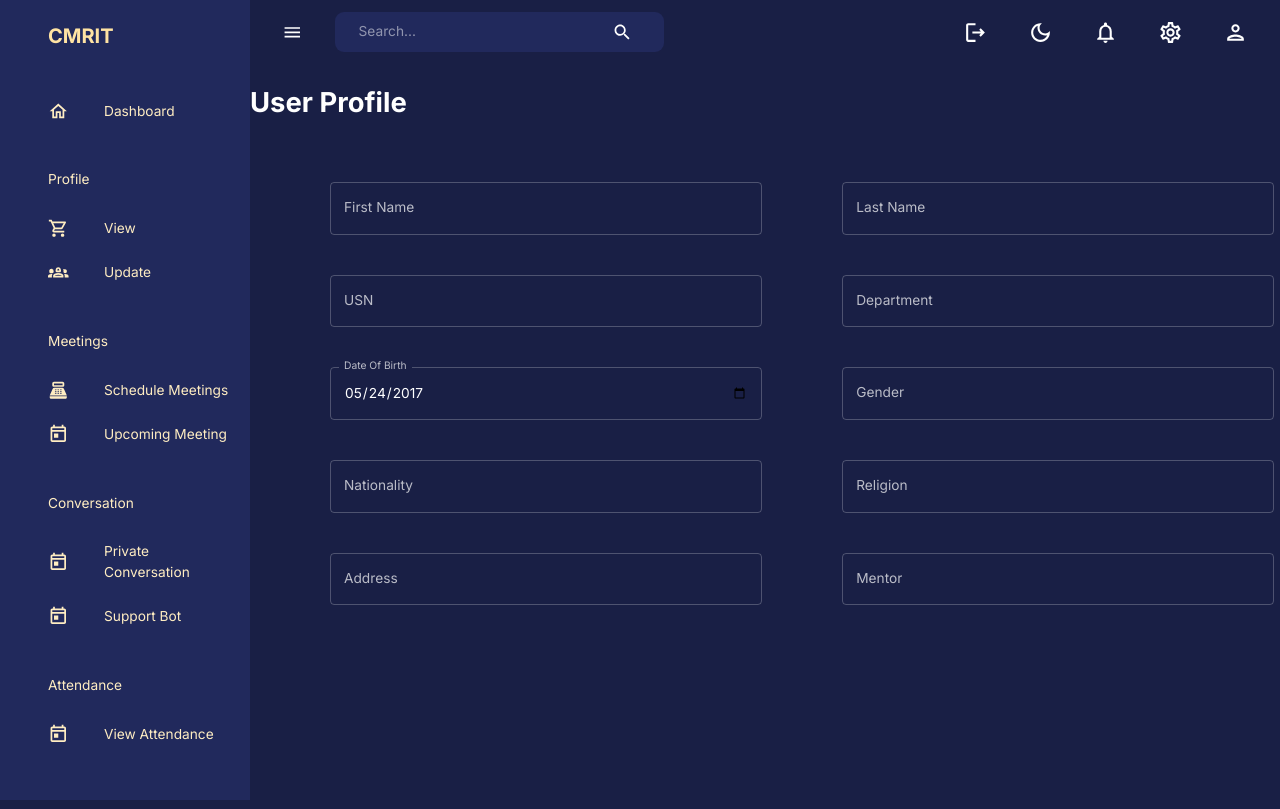
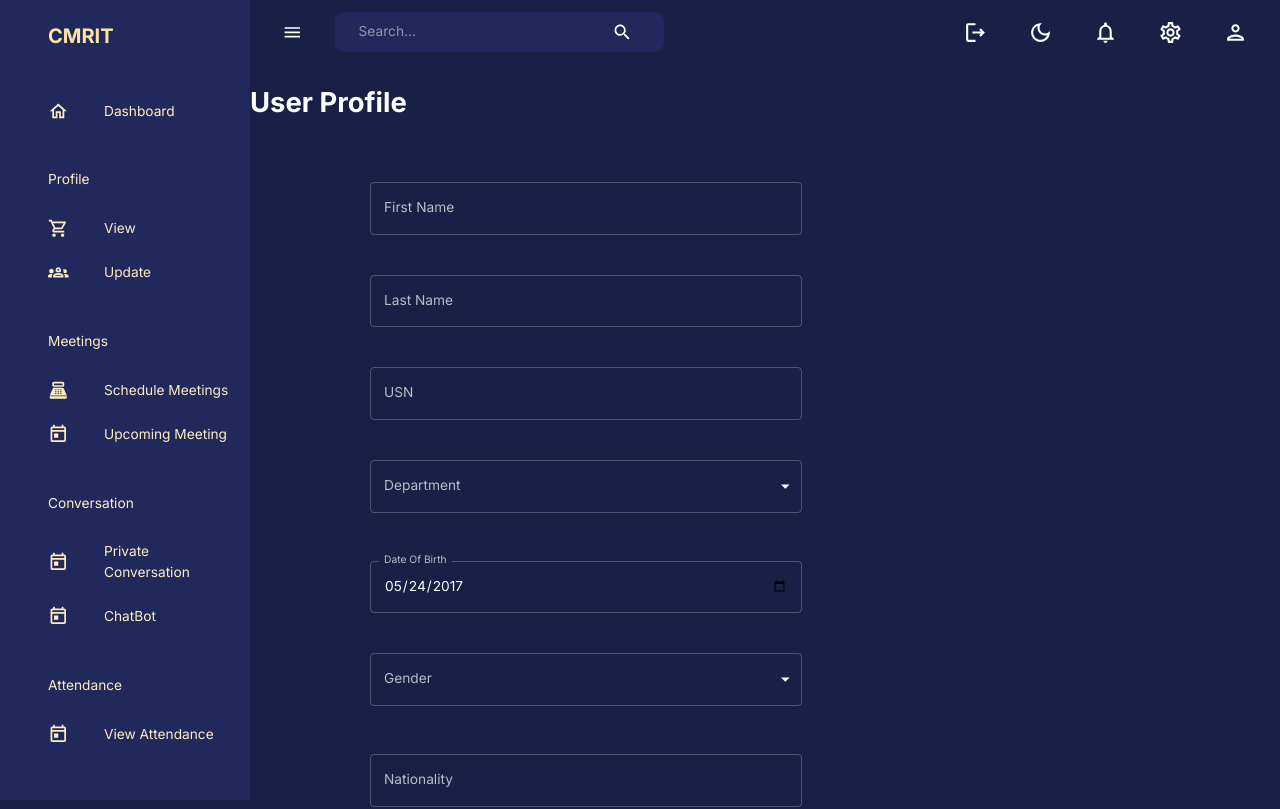
Before and after one commit to dreadwing5/eMithru, a React (Vite) app: page /profile in a window 1280 px wide. Shown: the top 809 px of the page. Built offline with nearby package versions, Linux system fonts and the light colour scheme; no server answers; sample sign-in values are in the browser's storage.

Commit message:
Profile UI updates

```diff
--- /dev/null
+++ b/src/components/Header.jsx
@@ -0,0 +1,22 @@
+import { Typography, Box, useTheme } from "@mui/material";
+
+const Header = ({ title, subtitle }) => {
+  const theme = useTheme();
+  return (
+    <Box mb="30px">
+      <Typography
+        variant="h2"
+        color={theme.palette.grey[100]}
+        fontWeight="bold"
+        sx={{ m: "0 0 5px 0" }}
+      >
+        {title}
+      </Typography>
+      <Typography variant="h5" color={theme.palette.greenAccent[400]}>
+        {subtitle}
+      </Typography>
+    </Box>
+  );
+};
+
+export default Header;
--- a/src/components/Sidebar.jsx
+++ b/src/components/Sidebar.jsx
@@ -70,7 +70,7 @@ const navItems = [
     icon: <TodayOutlined />,
   },
   {
-    text: "Support Bot",
+    text: "ChatBot",
     icon: <TodayOutlined />,
   },
 
--- a/src/scenes/UserCreate.jsx
+++ b/src/scenes/UserCreate.jsx
@@ -12,6 +12,7 @@ const UserCreate = () => {
         component="form"
         sx={{
           "& .MuiTextField-root": { m: 3, ml: 8, width: "55ch" },
+          "& .MuiButton-root": { m: 3, ml: 8, width: "80%" },
         }}
         noValidate
         autoComplete="off"
@@ -48,22 +49,13 @@ const UserCreate = () => {
         </div>
         <div>
           <TextField
-            sx={{
-              width: { sm: 300, md: 300 },
-              "& .MuiInputBase-root": {
-                width: 1030,
-              },
-            }}
             label="Phone"
             id="outlined-size-small"
             defaultValue=""
             size="small"
           />
         </div>
-
-        <Button sx={{ m: 3, ml: 8, p: 1, width: "137ch" }} variant="contained">
-          Add User
-        </Button>
+        <Button variant="contained">Add User</Button>
       </Box>
     </>
   );
--- a/src/scenes/UserProfile.jsx
+++ b/src/scenes/UserProfile.jsx
@@ -1,6 +1,10 @@
 import * as React from "react";
 import Box from "@mui/material/Box";
 import TextField from "@mui/material/TextField";
+import InputLabel from "@mui/material/InputLabel";
+import MenuItem from "@mui/material/MenuItem";
+import FormControl from "@mui/material/FormControl";
+import Select from "@mui/material/Select";
 
 const UserProfile = () => {
   return (
@@ -11,7 +15,8 @@ const UserProfile = () => {
         <Box
           component="form"
           sx={{
-            "& .MuiTextField-root": { mt: 5, ml: 10, width: "50ch" },
+            "& .MuiTextField-root": { mt: 5, ml: 15, mr: 5, width: "50ch" },
+            "& .MuiFormControl-root": { mt: 5, ml: 15, mr: 5, width: "50ch" },
           }}
           noValidate
           autoComplete="off"
@@ -30,11 +35,24 @@ const UserProfile = () => {
           </div>
           <div>
             <TextField label="USN" id="outlined-size-normal" defaultValue="" />
-            <TextField
-              label="Department"
-              id="outlined-size-normal"
-              defaultValue=""
-            />
+            <FormControl sx={{ m: 1, minWidth: 120 }}>
+              <InputLabel id="demo-simple-select-label">Department</InputLabel>
+              <Select
+                labelId="demo-simple-select-label"
+                id="demo-simple-select"
+                //value={15}
+                label="Department"
+                // onChange={handleChange}
+              >
+                <MenuItem value={"CSE"}>CSE</MenuItem>
+                <MenuItem value={"ISE"}>ISE</MenuItem>
+                <MenuItem value={"ECE"}>ECE</MenuItem>
+                <MenuItem value={"AI/ML"}>AI/ML</MenuItem>
+                <MenuItem value={"EEE"}>EEE</MenuItem>
+                <MenuItem value={"CIVIL"}>CIVIL</MenuItem>
+                <MenuItem value={"MECH"}>MECH</MenuItem>
+              </Select>
+            </FormControl>
           </div>
           <div>
             <TextField
@@ -44,11 +62,21 @@ const UserProfile = () => {
               defaultValue="2017-05-24"
             />
 
-            <TextField
-              label="Gender"
-              id="outlined-size-normal"
-              defaultValue=""
-            />
+            <FormControl sx={{ m: 1, minWidth: 120 }}>
+              <InputLabel id="demo-simple-select-label">Gender</InputLabel>
+              <Select
+                labelId="demo-simple-select-label"
+                id="demo-simple-select"
+                //value={15}
+                label="Gender"
+                // onChange={handleChange}
+              >
+                <MenuItem value={"Male"}>Male</MenuItem>
+                <MenuItem value={"Female"}>Female</MenuItem>
+                <MenuItem value={"Others"}>Others</MenuItem>
+              </Select>
+            </FormControl>
+
             <TextField
               label="Nationality"
               id="outlined-size-normal"
--- a/src/scenes/dashboard/Dashboard.jsx
+++ b/src/scenes/dashboard/Dashboard.jsx
@@ -1,3 +1,5 @@
+import Header from "../../components/Header";
+
 const Dashboard = () => {
   return (
     <>
```
